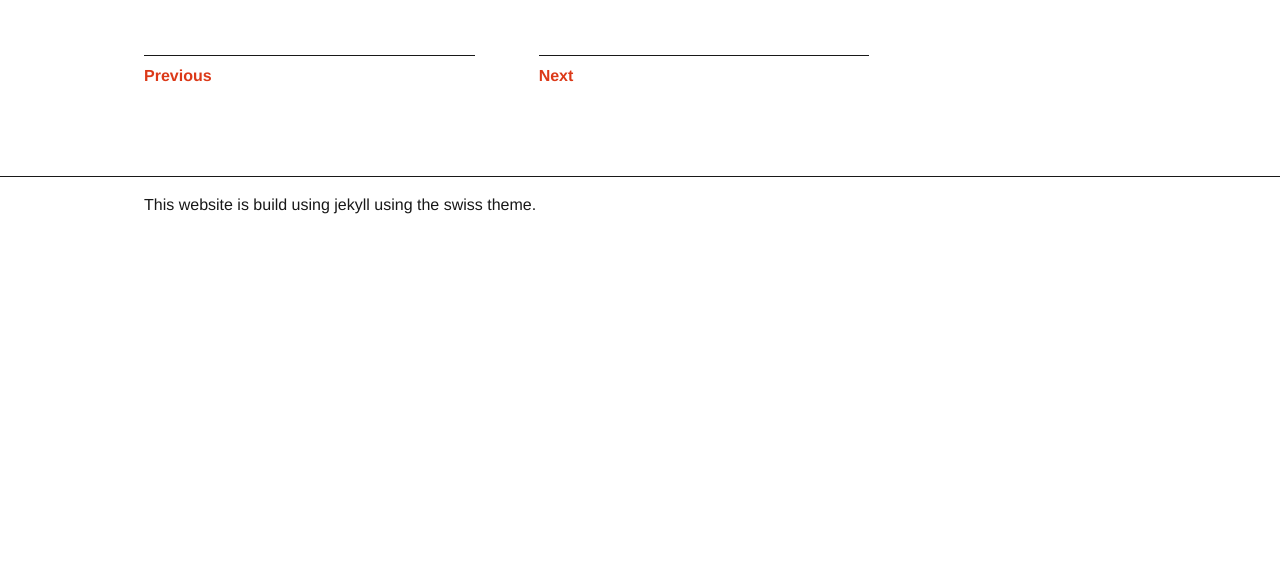
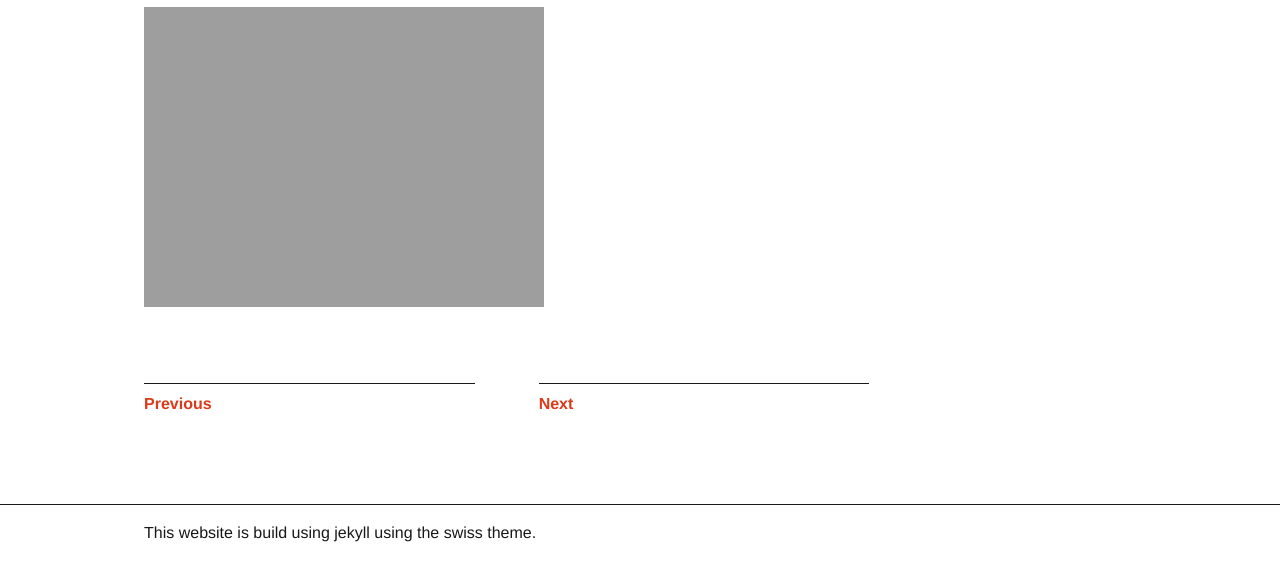
Before and after one commit to nevvkid/bikepacking-jojos.de, a Jekyll site: the page built from _posts/2022-07-01-the-second-day.md, in a window 1280 px wide. Shown: the part 1339-1900 px from the top of the page. Built offline with Jekyll 4.4.1, drawn with Linux system fonts in a browser that asks for light colours; before the commit the page ends 1572 px from its top, so only the background shows below that.

Commit message:
Updated The Second Day

```diff
--- a/_posts/2022-07-01-the-second-day.md
+++ b/_posts/2022-07-01-the-second-day.md
@@ -10,3 +10,5 @@ layout: post
 Der Big Button benutzt einen kleinen Mikrofaser, um eine USB-Tastatur zu emulieren. Wir haben es so geprogrammiert, dass sie beim Drücken des Knopfes einen Platz eingeben, was toll mit der Sparkbooth Fotoständer-Software funktioniert, aber wir können es auch für F4 programmieren, wenn Sie DSLR Remote Pro verwenden, oder wir können es so ziemlich alles machen, was Sie wünschen. Vielleicht möchten Sie eine Spielshow-Simulation auf Ihrem PC hosten. Das wird funktionieren. (Raketenstart kostet aber extra.)
 
 <iframe src="https://gpx.studio/?state=%7B%22urls%22:%5B%22https%3A%2F%2Fnevvkid.github.io%2Fjekyll-cycle-log%2Froutes%2Fberlin-copenhagen-2019-stage2.gpx%22%5D%7D&embed&source=cosm&distance&direction" width="100%" height="500" frameborder="0" allowfullscreen><p><a href="https://gpx.studio/?state=%7B%22urls%22:%5B%22https%3A%2F%2Fnevvkid.github.io%2Fjekyll-cycle-log%2Froutes%2Fberlin-copenhagen-2019-stage2.gpx%22%5D%7D></a></p></iframe>
+
+![image.jpg](https://nevvkid.github.io/bikepacking-jojos.de//uploads/image.jpg)
```
